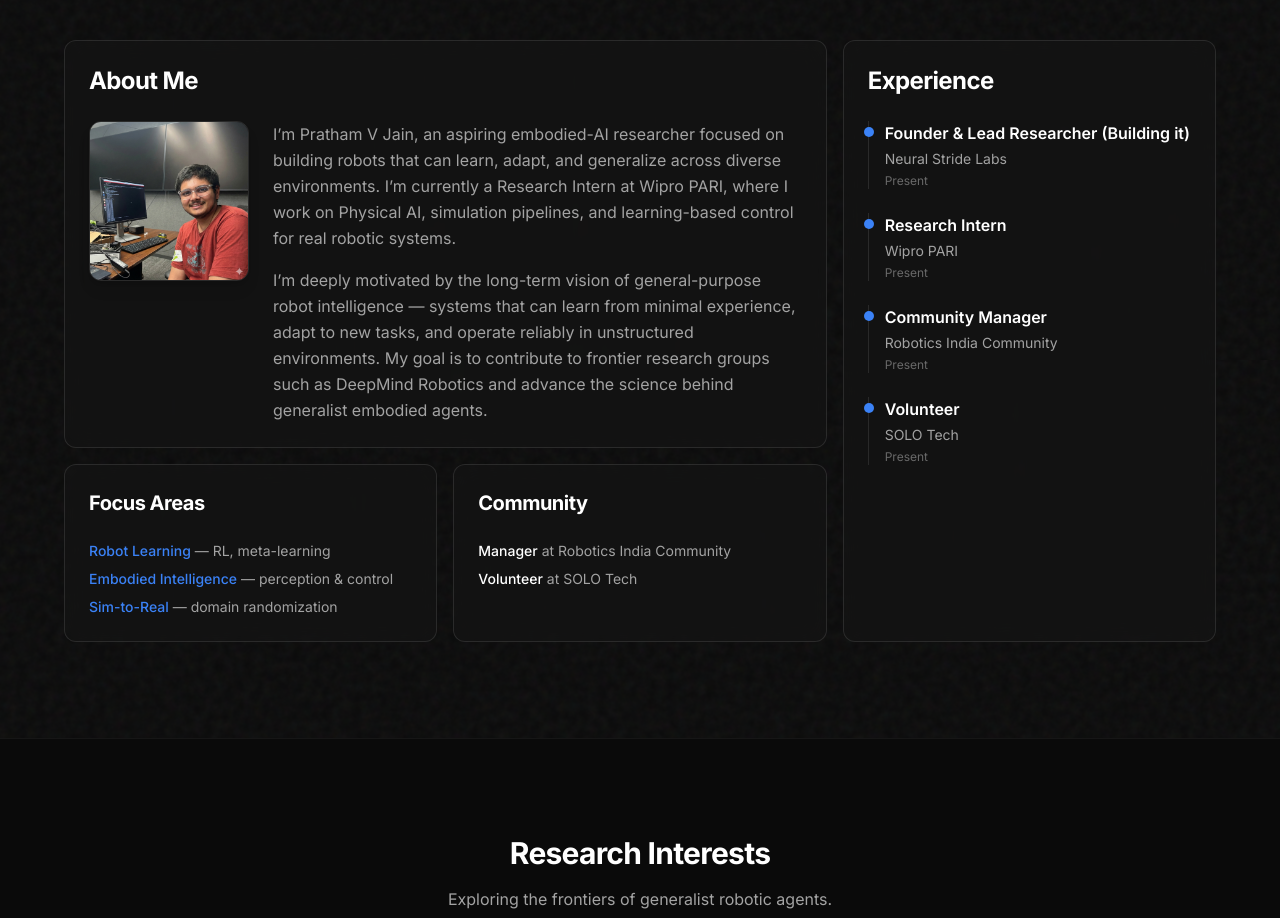
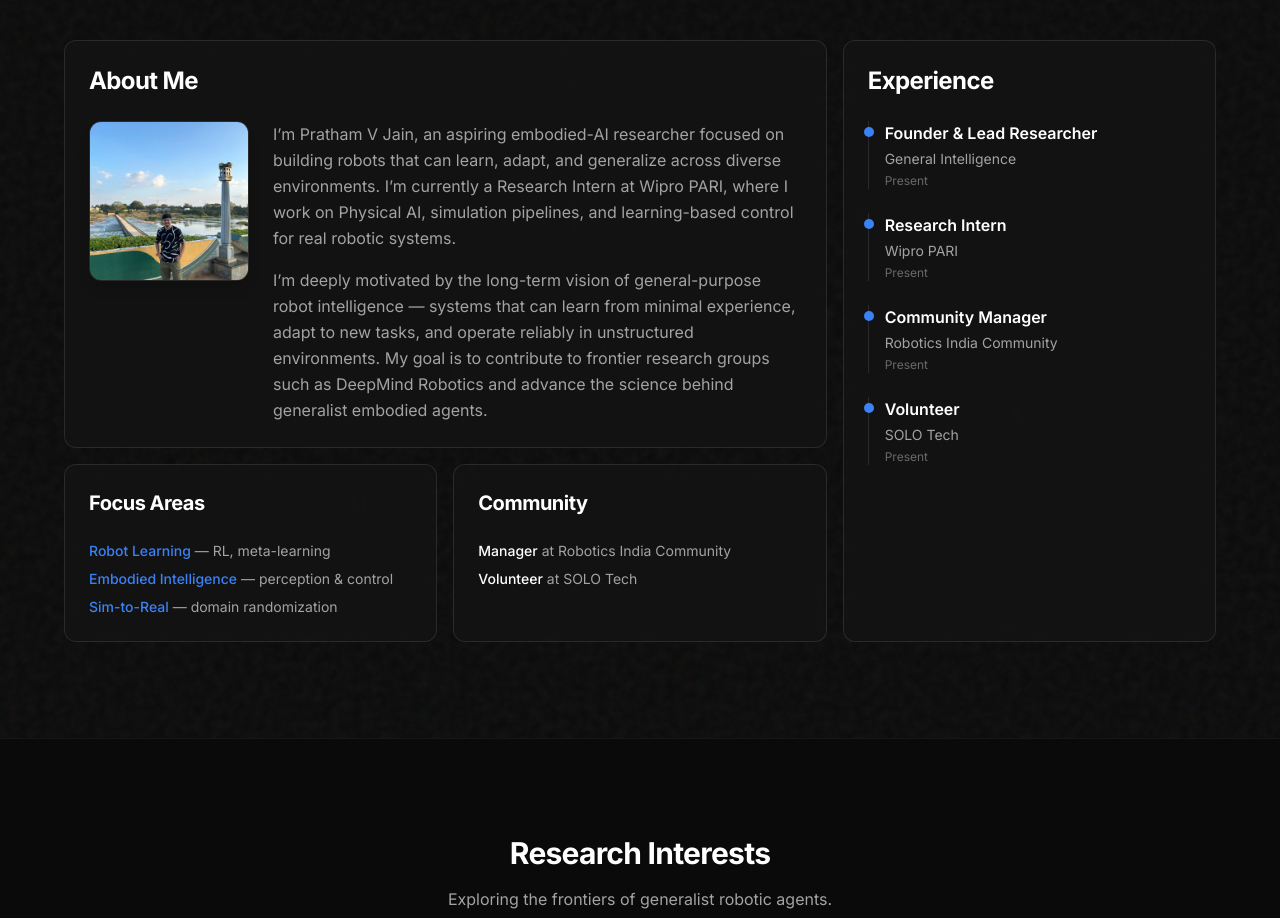
Before and after one commit to prathamv0811/my-portfolio, a Next.js app: page / in a window 1280 px wide. Shown: the part 920-1838 px from the top of the page. Built offline with nearby package versions, Linux system fonts and the light colour scheme; a web font is replaced by a local one.

Commit message:
Update company name to General Intelligence and update profile picture

```diff
--- a/components/sections/BentoProfile.tsx
+++ b/components/sections/BentoProfile.tsx
@@ -7,8 +7,8 @@ import { SpotlightCard } from "@/components/ui/spotlight-card";
 
 const experiences = [
     {
-        role: "Founder & Lead Researcher (Building it)",
-        company: "Neural Stride Labs",
+        role: "Founder & Lead Researcher",
+        company: "General Intelligence",
         companyUrl: "#",
         period: "Present",
     },
--- a/lib/social-service.ts
+++ b/lib/social-service.ts
@@ -32,7 +32,7 @@ const FEATURED_POSTS: SocialPost[] = [
     {
         id: "featured-2",
         platform: "linkedin",
-        content: "💡 Reflecting on the journey of building Neural Stride Labs. It's been an incredible ride so far. Read more about our vision and progress. #Startup #Founder #Innovation",
+        content: "💡 Reflecting on the journey of building General Intelligence. It's been an incredible ride so far. Read more about our vision and progress. #Startup #Founder #Innovation",
         date: "Featured",
         link: "https://www.linkedin.com/feed/update/urn:li:activity:7371607848587505664/",
         likes: 95,
@@ -69,7 +69,7 @@ export async function getSocialPosts(): Promise<SocialPost[]> {
             {
                 id: "1",
                 platform: "linkedin",
-                content: "Excited to announce that I've started my journey as Founder & Lead Researcher at Neural Stride Labs! We're building the next generation of generalist embodied agents. Stay tuned for updates on our first dataset release. 🚀 #Robotics #AI #Startup",
+                content: "Excited to announce that I've started my journey as Founder & Lead Researcher at General Intelligence! We're building the next generation of generalist embodied agents. Stay tuned for updates on our first dataset release. 🚀 #Robotics #AI #Startup",
                 date: "2 days ago",
                 link: "https://www.linkedin.com/in/pratham-v-jain-mehta-59a23a1ba/",
                 likes: 342,
@@ -87,7 +87,7 @@ export async function getSocialPosts(): Promise<SocialPost[]> {
             {
                 id: "3",
                 platform: "youtube",
-                content: "Demo: Neural Stride's new cloth folding policy in action. Trained on 3000 hours of teleoperated data. 🤖👕",
+                content: "Demo: General Intelligence's new cloth folding policy in action. Trained on 3000 hours of teleoperated data. 🤖👕",
                 date: "2 weeks ago",
                 link: "#",
                 image: "https://cdn.pixabay.com/photo/2017/09/25/11/55/cyborg-2784280_1280.jpg",
```
Also changed, not shown: public/profile.jpg, 1 other file (tests, documents, lock files or other folders).
